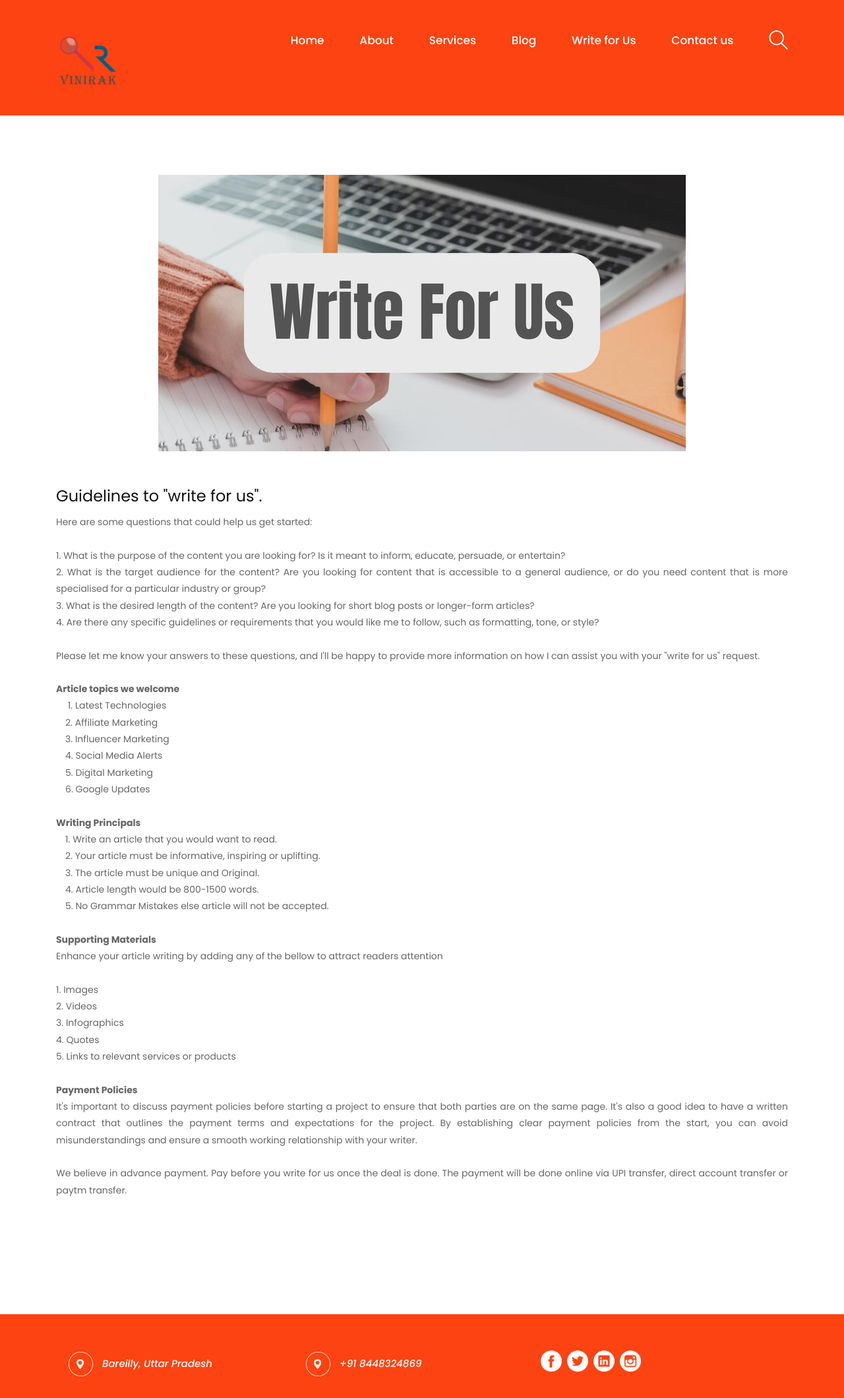
After one commit to numaan7/aff, a Django app: template templates/write.html in a window 1280 px wide. The commit adds this page. Shown: the whole page at 66% size. Run offline with Django 3.2, Linux system fonts and the light colour scheme; the template is opened without the code that fills it, so the values that code supplies are empty; some libraries are stand-ins or nearby versions.

Commit message:
added write for us page

```diff
--- a/affiliateapp/urls.py
+++ b/affiliateapp/urls.py
@@ -16,6 +16,8 @@ urlpatterns = [
     path('service/<str:servicetitle>/', views.servicebytitle),
 
     path('submitform/', views.submitform),
+    path('writeforus/', views.write),
+
 
 
 ]
--- a/affiliateapp/views.py
+++ b/affiliateapp/views.py
@@ -41,6 +41,10 @@ def blogs(request):
     blog = Blog.objects.all()
     return render(request, 'blogs.html', context={'allblogs':blog})
 
+def write(request):
+    blog = Blog.objects.all()
+    return render(request, 'write.html', context={'allblogs':blog})
+
 def submitform(request):
     try:
         if request.method == 'POST':
--- a/templates/base.html
+++ b/templates/base.html
@@ -51,6 +51,8 @@
                            <li> <a href="/about">About</a> </li>
                            <li> <a href="/services"> Services</a> </li>
                            <li> <a href="/blogs">Blog</a> </li>
+                           <li> <a href="/writeforus">Write for Us</a> </li>
+
                            <li> <a href="/contact">Contact us</a> </li>
                            <li class="mean-last"> <a href="#"><img src="{% static "images/search_icon.png" %}" alt="#" /></a> </li>
                         </ul>
--- a/templates/index.html
+++ b/templates/index.html
@@ -80,7 +80,7 @@
             {% for blog in allblogs %}
             <div class="col-xl-6 col-lg-6 col-md-6 col-sm-12">
                <div class="blog-box">
-                  <figure><img style="margin-bottom:10px; max-height:300px" src={{blog.image.url}} alt="{{blog.image.alt}}"/>
+                  <figure><a href="blog/{{blog.title}}"><img style="margin-bottom:10px; max-height:300px" src={{blog.image.url}} alt="{{blog.image.alt}}"/></a>
                      {% comment %} <span>10 August 2019</span> {% endcomment %}
                   </figure>
                   <h3>{{blog.title}}</h3>
--- /dev/null
+++ b/templates/write.html
@@ -0,0 +1,66 @@
+{% extends 'base.html' %}
+{% load static %}
+{% block body %}
+<div class="about_section layout_padding" style="padding-bottom: 0px;">
+    <div class="container">
+      <div class="about_section_main" style="text-align: justify;">
+         <div class="row">
+            <div class="col-md-12" style="display: flex;
+            justify-content: center; margin-bottom: 50px;">
+               <div><img src={% static "images/write.jpg" %} class="image_3"></div>
+            </div>
+            <div class="col-md-12">
+               <div class="about_taital_main">
+                  <h1 class="about_taital">Guidelines to "write for us".</h1>
+                  Here are some questions that could help us get started:
+                  <br><br>
+
+                    1. What is the purpose of the content you are looking for? Is it meant to inform, educate, persuade, or entertain?<br>
+                    2. What is the target audience for the content? Are you looking for content that is accessible to a general audience, or do you need content that is more specialised for a particular industry or group?<br>
+                    3. What is the desired length of the content? Are you looking for short blog posts or longer-form articles?<br>
+                    4. Are there any specific guidelines or requirements that you would like me to follow, such as formatting, tone, or style?
+                    <br><br>
+                    Please let me know your answers to these questions, and I'll be happy to provide more information on how I can assist you with your "write for us" request.<br><br>
+                    <span style="font-weight:700">Article topics we welcome</span><br>
+                    &emsp;   1. Latest Technologies<br>
+                    &emsp;2. Affiliate Marketing<br>
+                    &emsp;3. Influencer Marketing<br>
+                    &emsp;4. Social Media Alerts<br>
+                    &emsp;5. Digital Marketing<br>
+                    &emsp;6. Google Updates
+                    <br><br>
+                    <span style="font-weight:700"> Writing Principals</span><br>
+                    &emsp;1. Write an article that you would want to read.<br>
+                    &emsp;2. Your article must be informative, inspiring or uplifting.<br>
+                    &emsp;3. The article must be unique and Original.<br>
+                    &emsp;4. Article length would be 800-1500 words.<br>
+                    &emsp;5. No Grammar Mistakes else article will not be accepted.<br>
+                    <br>
+                    <span style="font-weight:700">Supporting Materials</span>
+
+                    <br>
+                    Enhance your article writing by adding any of the bellow to attract readers attention
+                    <br><br>
+                    1. Images<br>
+                    2. Videos<br>
+                    3. Infographics<br>
+                    4. Quotes<br>
+                    5. Links to relevant services or products
+                    <br><br>
+                    <span style="font-weight:700">Payment Policies</span>
+                    <br>
+
+                    It's important to discuss payment policies before starting a project to ensure that both parties are on the same page. It's also a good idea to have a written contract that outlines the payment terms and expectations for the project. By establishing clear payment policies from the start, you can avoid misunderstandings and ensure a smooth working relationship with your writer.
+                    <br><br>
+                    We believe in advance payment. Pay before you write for us once the deal is done. The payment will be done online via UPI transfer, direct account transfer or paytm transfer.
+                    <br><br>
+
+                  {% comment %} <div class="readmore_bt"><a href="#">Read More</a></div> {% endcomment %}
+               </div>
+            </div>
+
+         </div>
+      </div>
+   </div>
+ </div>
+{% endblock body %}
```
Also changed, not shown: affiliateapp/static/images/write.jpg (added).
